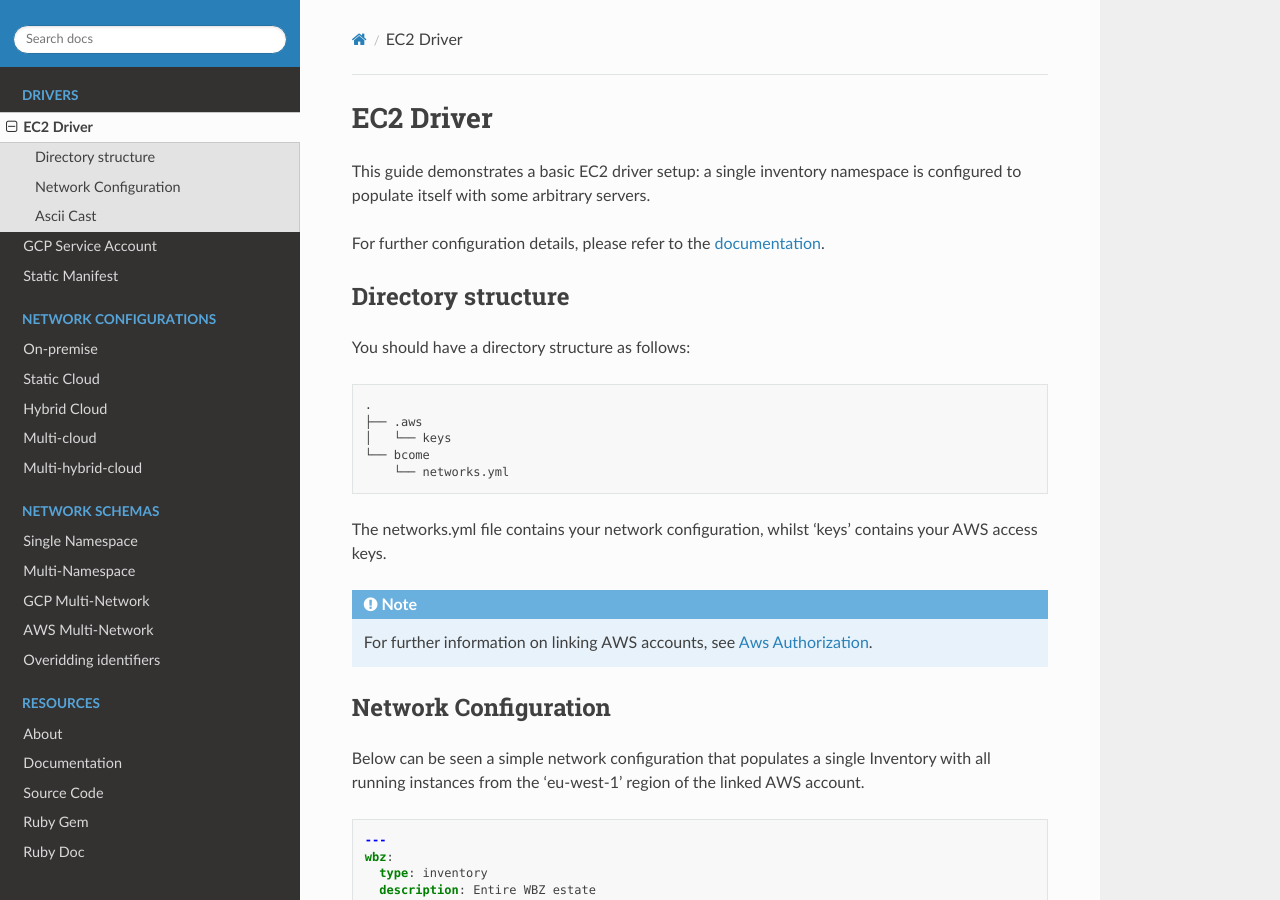
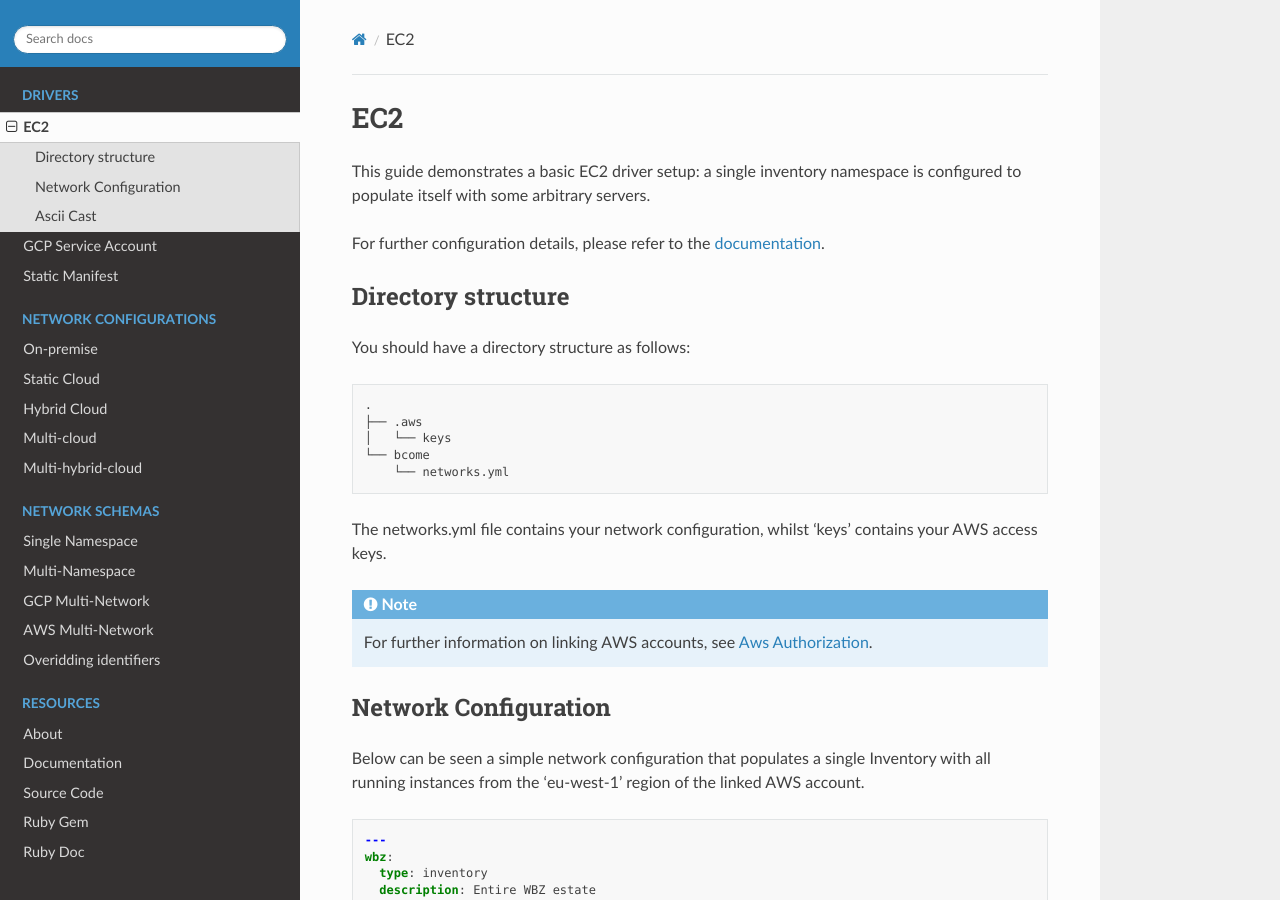
Before and after one commit to webzakimbo/bcome-read-the-docs-guides, a Sphinx documentation site: the page built from docs/source/drivers/ec2.rst, in a window 1280 px wide and 900 px high. Built offline with Sphinx 7.4.7 and the Read the Docs theme 2.0.0, drawn with Linux system fonts in a browser that asks for light colours; pages that are not in the unit, such as notebooks, are missing from menus.

```diff
--- a/docs/source/drivers/ec2.rst
+++ b/docs/source/drivers/ec2.rst
@@ -4,9 +4,9 @@
    :description lang=en: Configuring Bcome's EC2 driver
 
 
-**********
-EC2 Driver
-**********
+***
+EC2
+***
 
 This guide demonstrates a basic EC2 driver setup: a single inventory namespace is configured to populate itself with some arbitrary servers.
 
--- a/docs/source/drivers/static.rst
+++ b/docs/source/drivers/static.rst
@@ -1,5 +1,5 @@
 .. meta::
-   :description lang=en: Configuring an on-premise inventory
+   :description lang=en: Populating an inventory from a static manifest
 
 ***************
 Static Manifest
```
